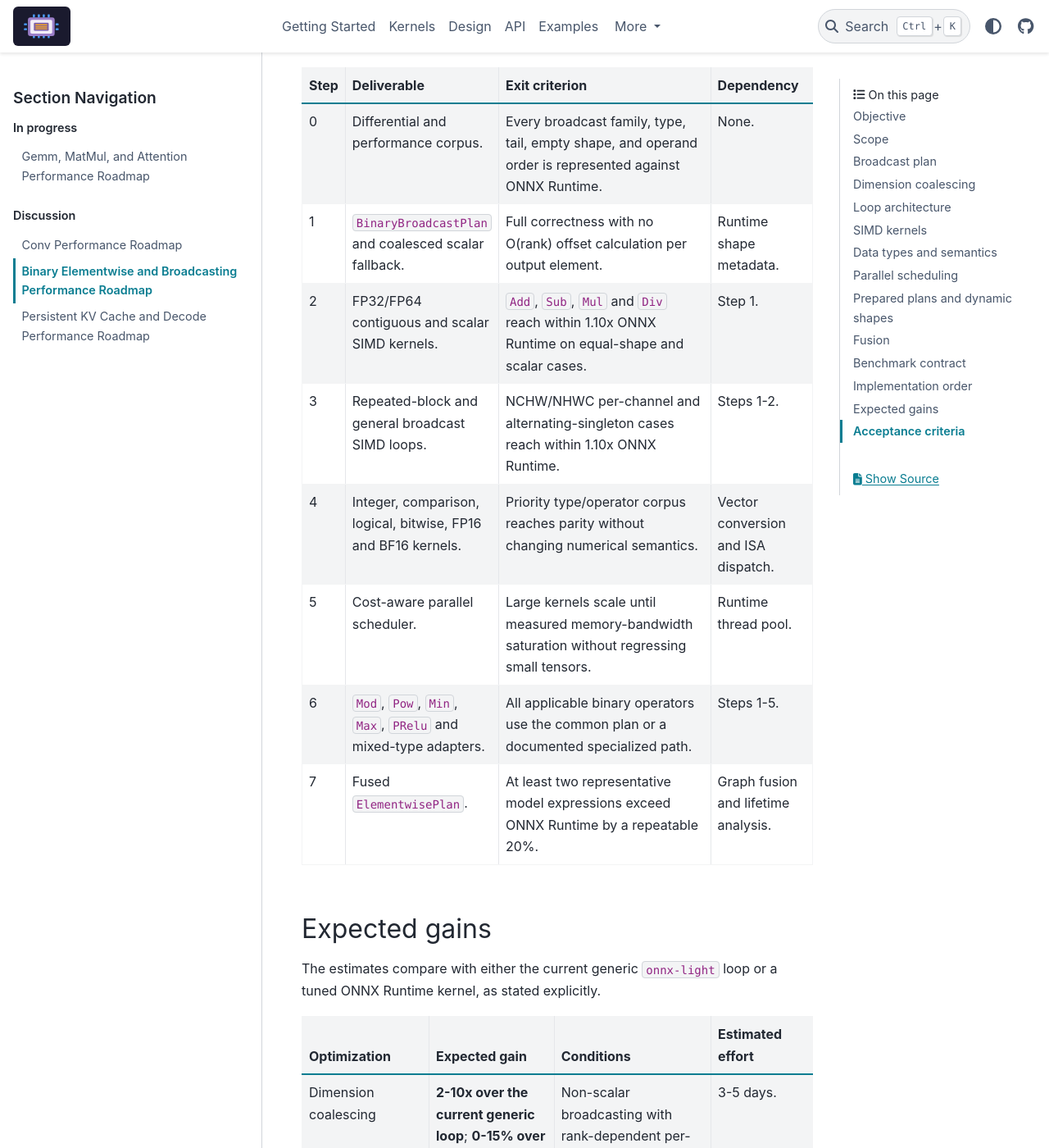
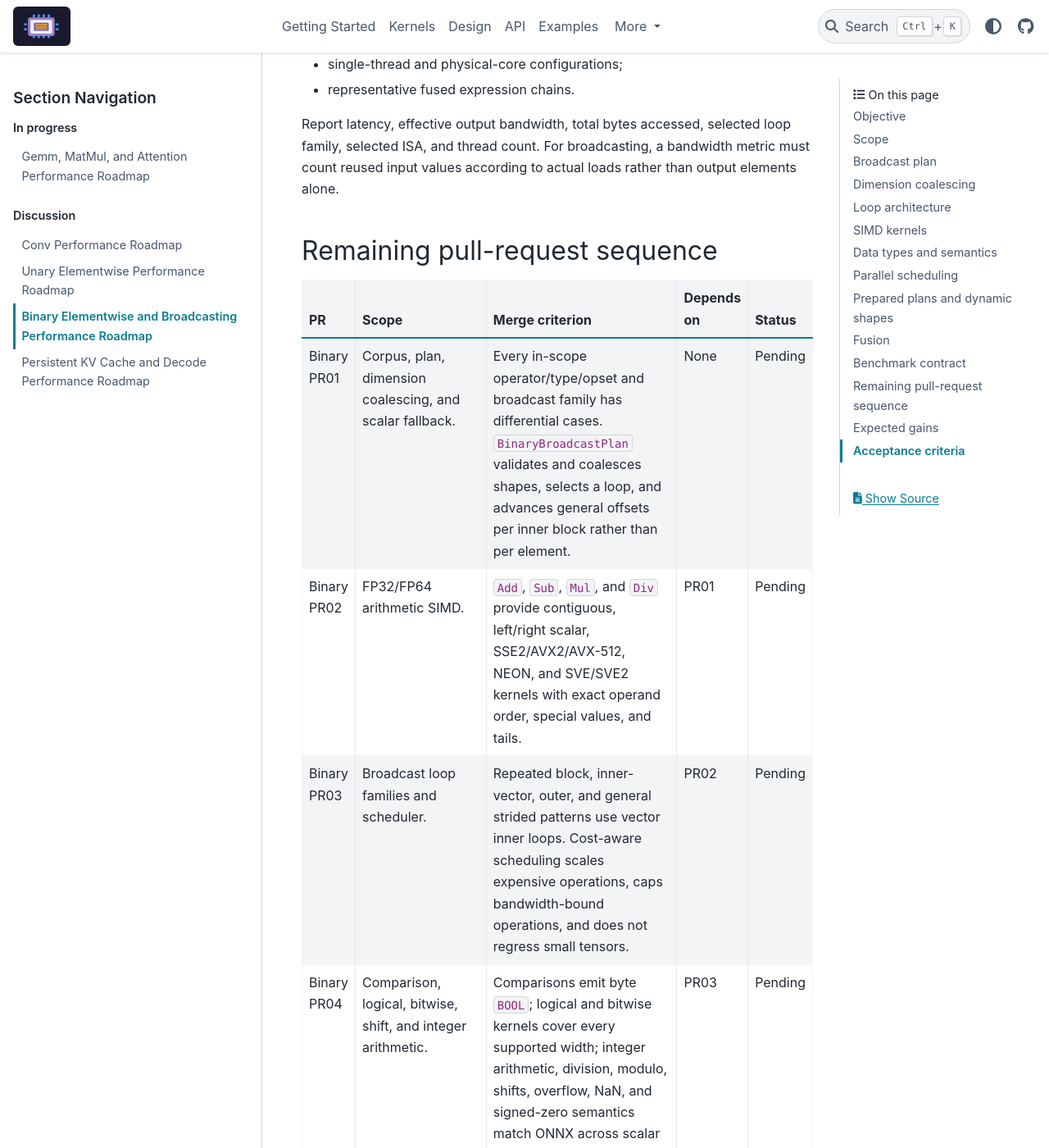
Before and after one commit to xadupre/onnx-light-cpu, a Sphinx documentation site: the page built from docs/next_steps/2026_08_binary_elementwise.rst, in a window 1280 px wide and 1400 px high, scrolled down 6997 px. Shown: the whole window at 82% size. Built offline with Sphinx 7.4.7 and the PyData theme 0.15.4, drawn with Linux system fonts in a browser that asks for light colours; pages that are not in the unit, such as notebooks, are missing from menus; some of the changed text lies outside the part shown.

Commit message:
Add unary and binary operator roadmaps (#152)
Co-authored-by: Copilot <223556219+Copilot@users.noreply.github.com>

```diff
--- a/docs/next_steps/2026_08_binary_elementwise.rst
+++ b/docs/next_steps/2026_08_binary_elementwise.rst
@@ -8,12 +8,12 @@ Binary Elementwise and Broadcasting Performance Roadmap
 Objective
 ---------
 
-The objective is to implement a common CPU engine for binary elementwise
-operators with full ONNX multidirectional broadcasting. Isolated kernels
-should reach within 10% of ONNX Runtime on the priority corpus. The engine
-should then exceed ONNX Runtime where a prepared broadcast plan, a
-shape-specific loop, or fusion across several elementwise operators removes
-indexing and memory traffic.
+The objective is to implement a common CPU engine for every ONNX binary
+elementwise operator with full multidirectional broadcasting. The priority
+corpus must reach at least ``1.0x`` ONNX Runtime median performance, with no
+priority case below ``0.9x``. The engine should exceed ONNX Runtime where a
+prepared broadcast plan, a shape-specific loop, or fusion across several
+elementwise operators removes indexing and memory traffic.
 
 The correctness implementation in ``onnx-light`` already centralizes broadcast
 validation in ``BroadcastInfo`` and provides equal-shape, scalar, and generic
@@ -25,15 +25,26 @@ repeated inference.
 Scope
 -----
 
-The first CPU implementation should cover:
+This roadmap covers every operator whose output elements independently combine
+the corresponding broadcasted elements of two inputs:
 
-* arithmetic: ``Add``, ``Sub``, ``Mul`` and ``Div``;
+* arithmetic: ``Add``, ``Sub``, ``Mul``, ``Div``, ``Mod`` and ``Pow``;
 * comparisons: ``Equal``, ``Greater``, ``GreaterOrEqual``, ``Less`` and
   ``LessOrEqual``;
-* logical operators: ``And``, ``Or`` and ``Xor``;
-* integer bitwise operators and shifts;
-* ``Min``, ``Max``, ``Mod``, ``Pow``, ``PRelu`` and other operators that can
-  use the same iteration engine with a specialized scalar or vector function.
+* logical: ``And``, ``Or`` and ``Xor``;
+* integer bits: ``BitwiseAnd``, ``BitwiseOr``, ``BitwiseXor`` and ``BitShift``;
+* parameterized/specialized: ``PRelu``, ``CastLike`` and ``SwiGLU``;
+* binary instances of variadic elementwise ``Sum``, ``Mean``, ``Min`` and
+  ``Max``.
+
+Schemas with two required inputs but cross-element or metadata behavior do not
+use this engine. This explicitly excludes matrix multiplication, gather and
+indexing, reshape/expand/tile, normalization, cumulative operations,
+grid/geometry operators, sequence access, top-k, string concatenation, and
+other operators where one output element is not a scalar function of two
+broadcasted input elements. ``CastLike`` is retained as a specialized adapter:
+its second input supplies a type rather than element values, and its compute
+loop reuses unary cast kernels.
 
 The common engine owns shape normalization, loop selection, iteration,
 parallel scheduling, and ISA dispatch. Each ONNX adapter retains its own type
@@ -280,56 +291,72 @@ family, selected ISA, and thread count. For broadcasting, a bandwidth metric
 must count reused input values according to actual loads rather than output
 elements alone.
 
-Implementation order
---------------------
+Remaining pull-request sequence
+-------------------------------
 
 .. list-table::
    :header-rows: 1
-   :widths: 8 30 42 20
+   :widths: 9 27 44 12 8
 
-   * - Step
-     - Deliverable
-     - Exit criterion
-     - Dependency
-   * - 0
-     - Differential and performance corpus.
-     - Every broadcast family, type, tail, empty shape, and operand order is
-       represented against ONNX Runtime.
-     - None.
-   * - 1
-     - ``BinaryBroadcastPlan`` and coalesced scalar fallback.
-     - Full correctness with no O(rank) offset calculation per output element.
-     - Runtime shape metadata.
-   * - 2
-     - FP32/FP64 contiguous and scalar SIMD kernels.
-     - ``Add``, ``Sub``, ``Mul`` and ``Div`` reach within 1.10x ONNX Runtime on
-       equal-shape and scalar cases.
-     - Step 1.
-   * - 3
-     - Repeated-block and general broadcast SIMD loops.
-     - NCHW/NHWC per-channel and alternating-singleton cases reach within
-       1.10x ONNX Runtime.
-     - Steps 1-2.
-   * - 4
-     - Integer, comparison, logical, bitwise, FP16 and BF16 kernels.
-     - Priority type/operator corpus reaches parity without changing numerical
-       semantics.
-     - Vector conversion and ISA dispatch.
-   * - 5
-     - Cost-aware parallel scheduler.
-     - Large kernels scale until measured memory-bandwidth saturation without
-       regressing small tensors.
-     - Runtime thread pool.
-   * - 6
-     - ``Mod``, ``Pow``, ``Min``, ``Max``, ``PRelu`` and mixed-type adapters.
-     - All applicable binary operators use the common plan or a documented
-       specialized path.
-     - Steps 1-5.
-   * - 7
-     - Fused ``ElementwisePlan``.
-     - At least two representative model expressions exceed ONNX Runtime by a
-       repeatable 20%.
-     - Graph fusion and lifetime analysis.
+   * - PR
+     - Scope
+     - Merge criterion
+     - Depends on
+     - Status
+   * - Binary PR01
+     - Corpus, plan, dimension coalescing, and scalar fallback.
+     - Every in-scope operator/type/opset and broadcast family has differential
+       cases. ``BinaryBroadcastPlan`` validates and coalesces shapes, selects a
+       loop, and advances general offsets per inner block rather than per
+       element.
+     - None
+     - Pending
+   * - Binary PR02
+     - FP32/FP64 arithmetic SIMD.
+     - ``Add``, ``Sub``, ``Mul``, and ``Div`` provide contiguous, left/right
+       scalar, SSE2/AVX2/AVX-512, NEON, and SVE/SVE2 kernels with exact operand
+       order, special values, and tails.
+     - PR01
+     - Pending
+   * - Binary PR03
+     - Broadcast loop families and scheduler.
+     - Repeated block, inner-vector, outer, and general strided patterns use
+       vector inner loops. Cost-aware scheduling scales expensive operations,
+       caps bandwidth-bound operations, and does not regress small tensors.
+     - PR02
+     - Pending
+   * - Binary PR04
+     - Comparison, logical, bitwise, shift, and integer arithmetic.
+     - Comparisons emit byte ``BOOL``; logical and bitwise kernels cover every
+       supported width; integer arithmetic, division, modulo, shifts, overflow,
+       NaN, and signed-zero semantics match ONNX across scalar and SIMD paths.
+     - PR03
+     - Pending
+   * - Binary PR05
+     - Specialized and low-precision operators.
+     - ``Pow``, ``Mod``, binary ``Sum``/``Mean``/``Min``/``Max``, ``PRelu``,
+       ``CastLike``, and ``SwiGLU`` use the common plan or a documented
+       specialized loop. FP16/BF16/Float8 paths use native arithmetic or vector
+       conversion without full-tensor conversion.
+     - PR03, PR04; Unary PR05
+     - Pending
+   * - Binary PR06
+     - Shared ``ElementwisePlan`` fusion.
+     - Bounded unary/binary expressions retain intermediates in registers,
+       preserve broadcasting, types, evaluation order, aliasing, and graph
+       lifetimes, and show at least 1.20x ONNX Runtime on two representative
+       model expressions.
+     - PR05; Unary PR01 through PR05
+     - Pending
+   * - Binary PR07
+     - Final correctness and parity gate.
+     - Every in-scope operator/type/broadcast case passes differential tests;
+       median priority performance is at least 1.0x ONNX Runtime with no
+       priority case below 0.9x. This PR remains open while any target fails.
+     - PR01 through PR06
+     - Pending
+
+Binary PR07 is the final binary roadmap PR.
 
 Expected gains
 --------------
@@ -404,8 +431,8 @@ Acceptance criteria
        ``BinaryBroadcastPlan`` and its traversal without duplicating broadcast
        loops.
    * - Performance parity
-     - Median latency is no worse than 1.10x ONNX Runtime across the priority
-       isolated-kernel corpus.
+     - Median priority performance is at least 1.0x ONNX Runtime, with no
+       priority isolated-kernel case below 0.9x.
    * - Robustness
      - Every plan is shape-guarded and has a portable correctness fallback.
    * - Scaling
--- a/docs/next_steps/index.rst
+++ b/docs/next_steps/index.rst
@@ -17,5 +17,6 @@ optimize next.
     :caption: Discussion
 
     2026_08_conv
+    2026_08_unary_elementwise
     2026_08_binary_elementwise
     2026_08_kv_cache
```
Also changed, not shown: docs/next_steps/2026_08_unary_elementwise.rst (added, +288 -0 lines).
